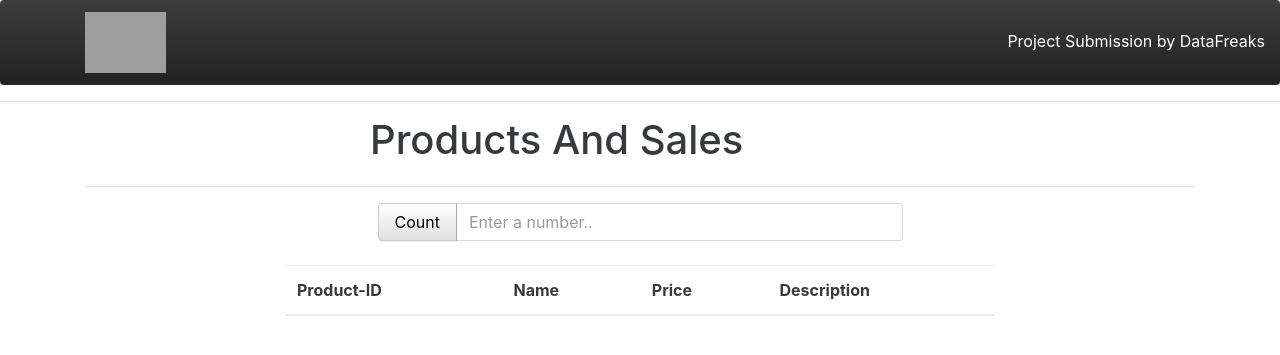
After one commit to ksuperman/CMPE226_Project, a PHP site: page /JoinQueries/query3.php in a window 1280 px wide. The commit adds this page. Shown: the top 355 px of the page. Run offline with PHP 8.4, Linux system fonts and the light colour scheme; lists and menus that the app fills with data are empty; some libraries are stand-ins or nearby versions; grey boxes are pictures that could not be loaded.

Commit message:
Adding Nested Query

```diff
--- a/JoinQueries/query2.php
+++ b/JoinQueries/query2.php
@@ -2,7 +2,7 @@
 <html >
 <head>
     <meta charset="UTF-8">
-    <title>Search Categories</title>
+    <title>Order Details</title>
     <link href='http://fonts.googleapis.com/css?family=Titillium+Web:400,300,600' rel='stylesheet' type='text/css'>
     <link rel="stylesheet" href="../css/bootstrap.css">
     <link rel="stylesheet" href="https://maxcdn.bootstrapcdn.com/bootstrap/3.3.7/css/bootstrap-theme.min.css" integrity="sha384-rHyoN1iRsVXV4nD0JutlnGaslCJuC7uwjduW9SVrLvRYooPp2bWYgmgJQIXwl/Sp" crossorigin="anonymous">
--- /dev/null
+++ b/JoinQueries/query3.php
@@ -0,0 +1,125 @@
+<!DOCTYPE html>
+<html >
+<head>
+    <meta charset="UTF-8">
+    <title>Product with high sales</title>
+    <link href='http://fonts.googleapis.com/css?family=Titillium+Web:400,300,600' rel='stylesheet' type='text/css'>
+    <link rel="stylesheet" href="../css/bootstrap.css">
+    <link rel="stylesheet" href="https://maxcdn.bootstrapcdn.com/bootstrap/3.3.7/css/bootstrap-theme.min.css" integrity="sha384-rHyoN1iRsVXV4nD0JutlnGaslCJuC7uwjduW9SVrLvRYooPp2bWYgmgJQIXwl/Sp" crossorigin="anonymous">
+
+    <link rel="stylesheet" href="../css/query1.css">
+
+    <script   src="https://code.jquery.com/jquery-3.1.0.min.
+    "   integrity="sha256-cCueBR6CsyA4/9szpPfrX3s49M9vUU5BgtiJj06wt/s="   crossorigin="anonymous"></script>
+    <script type="text/javascript" src="http://ajax.aspnetcdn.com/ajax/jquery.validate/1.7/jquery.validate.min.js"></script>
+    <script href="https://cdnjs.cloudflare.com/ajax/libs/jquery-validate/1.15.1/additional-methods.js" type="application/javascript"></script>
+    <script src="https://maxcdn.bootstrapcdn.com/bootstrap/3.3.7/js/bootstrap.min.js" type="application/javascript"></script>
+
+</head>
+<body>
+    <nav class="navbar navbar-inverse">
+
+        <div class="container">
+            <div class="navbar-header">
+                <a class="navbar-brand" href="#">
+                    <img alt="Brand" src="http://freevector.co/wp-content/uploads/2010/10/php-1.png">
+                </a>
+                <p class="navbar-text navbar-right">Project Submission by DataFreaks</p>
+            </div>
+        </div>
+    </nav>
+    <hr/>
+
+
+    <div class = container>
+        <div class = "row" >
+            <div class="col-lg-3"></div>
+            <div class="col-lg-6">
+            <h1><span class="label label-default pull-right">Products And Sales</span></h1></div>
+            <div class="col-lg-3"></div>
+        </div>
+        <hr/>
+
+        <div class = container>
+        <div class="row">
+            <div class="col-lg-3">
+            </div><!-- /.row -->
+            <div class="col-lg-6">
+                <form method="post" action="<?php echo htmlspecialchars($_SERVER["PHP_SELF"]);?>">
+                    <div class="input-group">
+                      <span class="input-group-btn">
+                        <button class="btn btn-default" type="submit">Count</button>
+                    </span>
+                    <input name="no_of_products" type="text" class="form-control" placeholder="Enter a number..">
+                </div>
+            </form>
+        </div><!-- /.col-lg-6 -->
+        <div class="col-lg-3">
+        </div><!-- /.row -->
+
+        </div>
+    </div>
+
+    <?php
+    $servername = "localhost";
+    $username = "datafreaks";
+    $password = "sesame";
+    $dbname = "datafreaks";
+    $flag = FALSE;
+
+    try {
+        if(!empty($_REQUEST['no_of_products'])) {
+            $dbh = new PDO("mysql:host=$servername;dbname=$dbname", $username, $password);
+
+            $flag = TRUE;
+            $no_of_products = mysql_real_escape_string($_REQUEST['no_of_products']);
+            $sql_stmt = "SELECT id,name,price,description FROM product WHERE id IN (SELECT productid from orderlineitems group by productid having count(*) >= '$no_of_products' );";
+
+            $sql = $dbh->prepare($sql_stmt);
+
+            if($sql->execute()) {
+                $sql->setFetchMode(PDO::FETCH_ASSOC);
+            }
+        }
+    }
+    catch(Exception $error) {
+        echo '<p>', $error->getMessage(), '</p>';
+    }
+
+?>
+<br/>
+<div class = container>
+    <div class="row">
+        <div class="col-lg-2">
+        </div><!-- /.row -->
+        <div class="col-lg-8">
+            <div id = "table-wrapper" class= "table-responsive">
+                <table class="table table-striped">
+                    <tbody>
+                       <thead>
+                        <th>Product-ID</th>
+                        <th>Name</th>
+                        <th>Price</th>
+                        <th>Description</th>
+
+                    </thead>
+                    <?php while($flag==TRUE AND $row = $sql->fetch()) { ?>
+
+                        <tr>
+                            <td><?php echo $row['id']; ?></td>
+                            <td><?php echo $row['name']; ?></td>
+                            <td><?php echo $row['price']; ?></td>
+                            <td><?php echo $row['description']; ?></td>
+                        </tr>
+                        <?php } ?>
+                    </tbody>
+                </table>
+            </div>
+        </div>
+        <div class="col-lg-2">
+        </div><!-- /.row -->
+    </div>
+</div>
+
+</body>
+</html>
```
